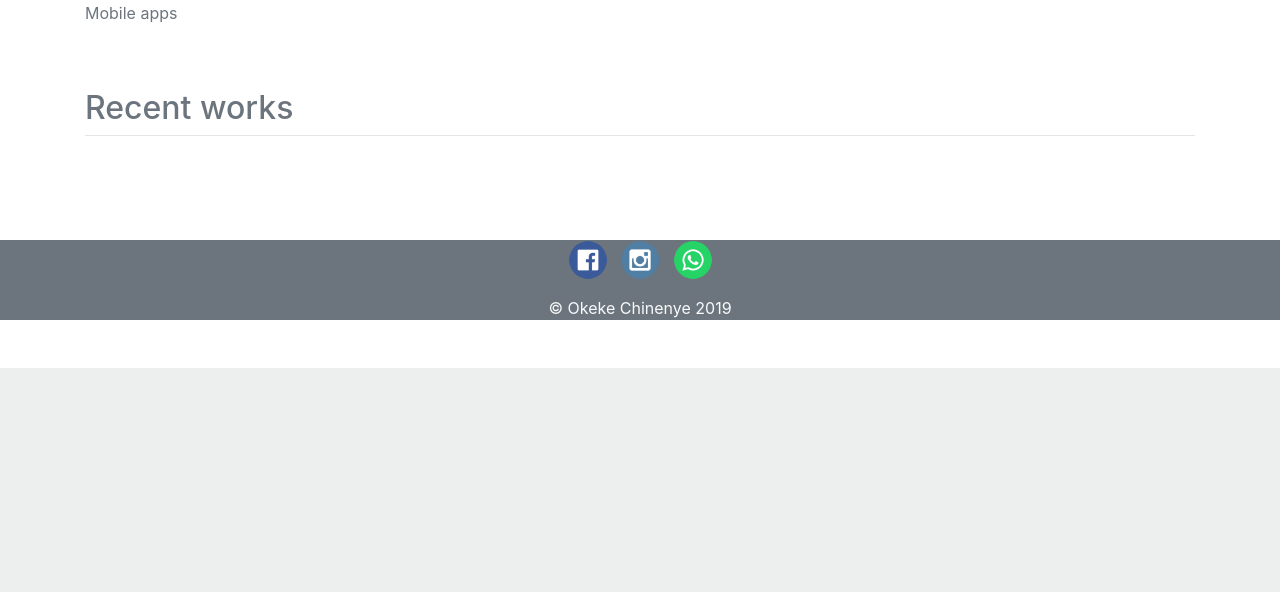
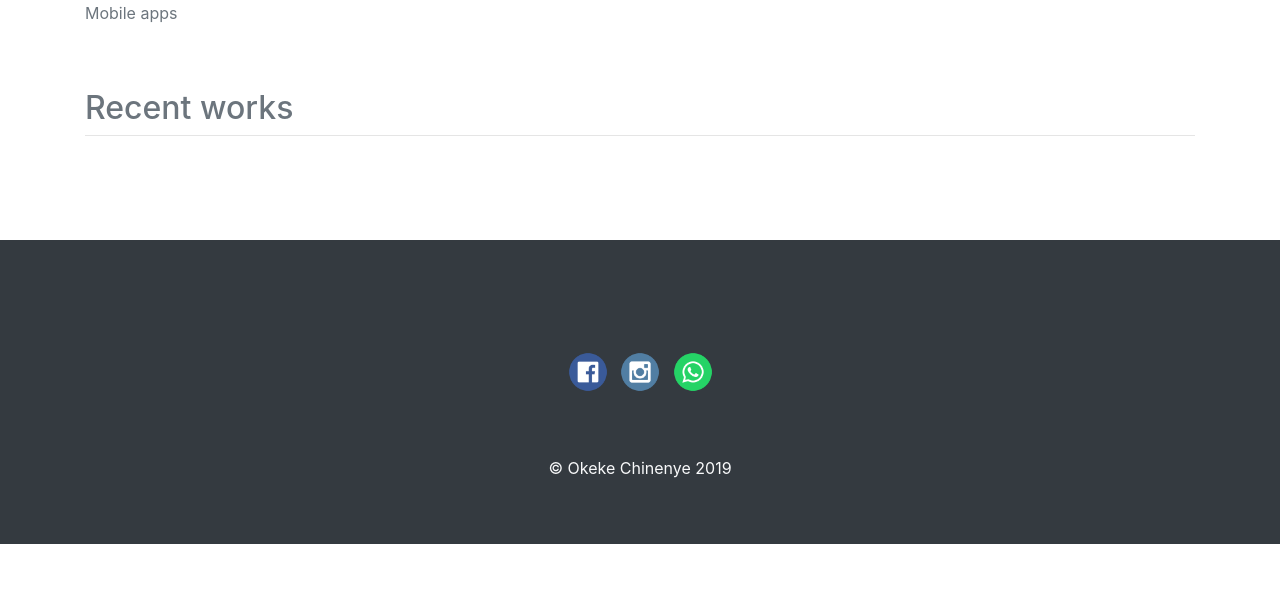
Before and after one commit to chinenyegina/portfolio-project, a Django app: page / in a window 1280 px wide. Shown: the part 903-1495 px from the top of the page. Before the commit the page ends 1271 px from the top, so only its background shows below. Run offline with Django 3.2, Linux system fonts and the light colour scheme; data that the repository does not hold is empty; some libraries are stand-ins or nearby versions.

Commit message:
changefoot

```diff
--- a/jobs/templates/jobs/home.html
+++ b/jobs/templates/jobs/home.html
@@ -103,14 +103,18 @@
 
   </main>
 </body>
-  <footer class="text-light bg-secondary my-5">
+  <footer class="text-light bg-dark my-5 py-5">
     <div class="container text-center">
+      <br/>
+      <br/>
       <ul class="list-inline mx-auto ml-2 mt-3">
           <li class="list-inline-item"><a href=""><img src="{% static 'Facebook.png' %}" height="40"></a></li>
           <li class="list-inline-item"><a href=""><img src="{% static 'Instagram.png' %}" height="40"></a></li>
           <li class="list-inline-item"><a href=""><img src="{% static 'WhatsApp.png' %}" height="40"></a></li>
       </ul>
       <div>
+        <br/>
+        <br/>
       <p>© Okeke Chinenye {% now "Y" %}</p>
     </div>
     </div>
```
